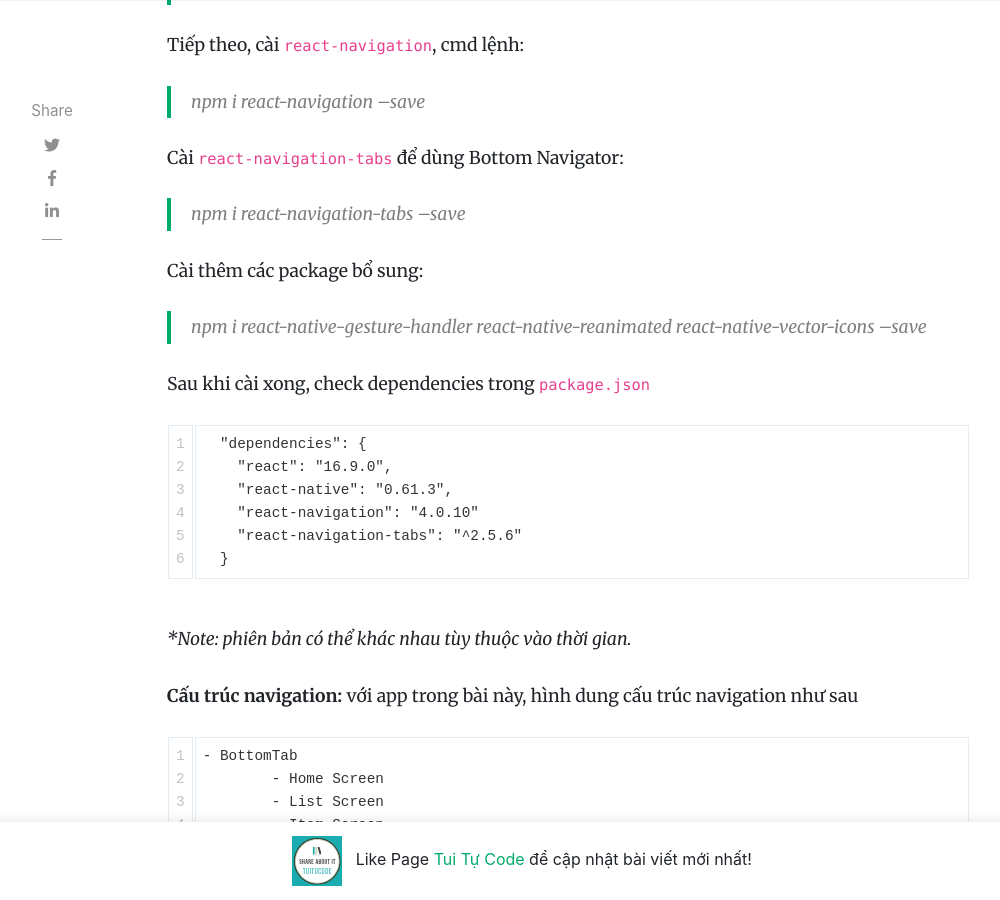
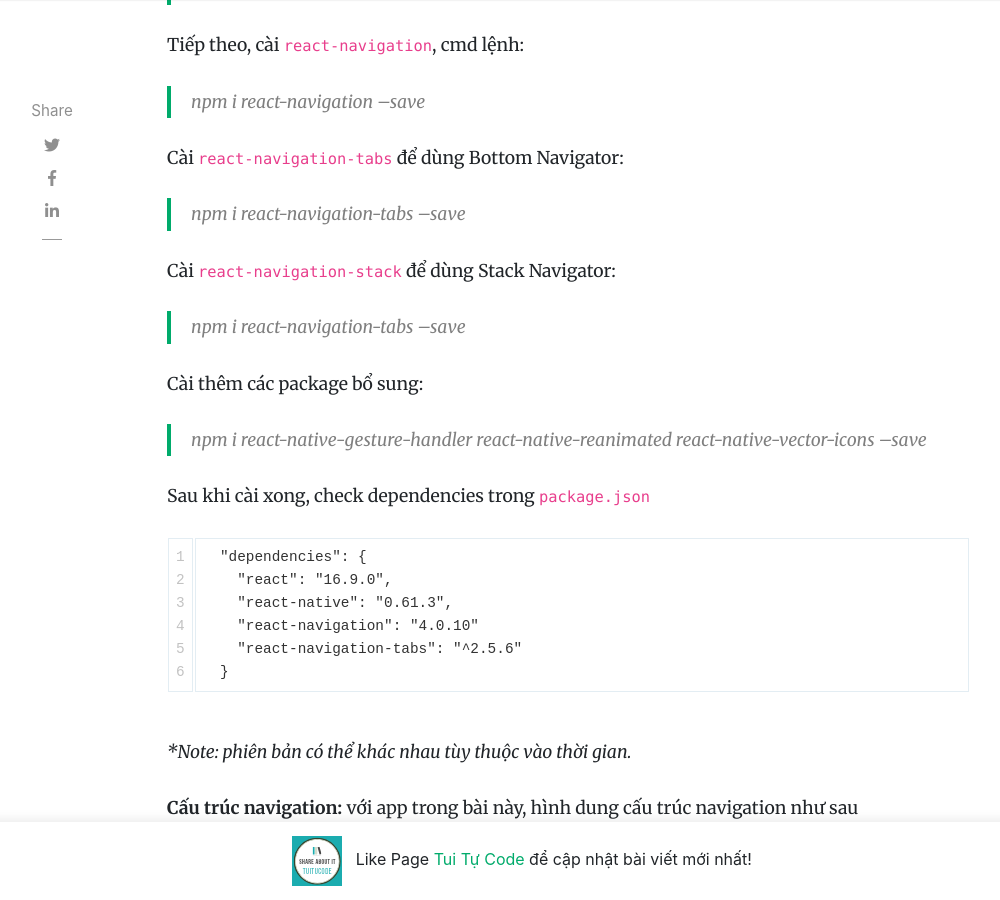
Before and after one commit to tuitucode/tuitucode.github.io, a Jekyll site: the page built from _posts/2019-11-03-ket-hop-stack-tab-drawer-navigation-react-native.md, in a window 1280 px wide and 900 px high, scrolled down 1719 px. Shown: the whole window, without its empty margins (118-1118 px from the left). Built offline with Jekyll 4.4.1, drawn with Linux system fonts in a browser that asks for light colours; nearby versions of some CDN libraries; comment, search, counter and statistics services are not loaded.

Commit message:
Update 2019-11-03-ket-hop-stack-tab-drawer-navigation-react-native.md

````diff
--- a/_posts/2019-11-03-ket-hop-stack-tab-drawer-navigation-react-native.md
+++ b/_posts/2019-11-03-ket-hop-stack-tab-drawer-navigation-react-native.md
@@ -32,6 +32,9 @@ Tiếp theo, cài `react-navigation`, cmd lệnh:
 > npm i react-navigation --save
 
 Cài `react-navigation-tabs` để dùng Bottom Navigator:
+> npm i react-navigation-tabs --save
+
+Cài `react-navigation-stack` để dùng Stack Navigator:
 > npm i react-navigation-tabs --save
 
 Cài thêm các package bổ sung:
@@ -195,3 +198,6 @@ Trong hàm `_navigate` ở List.js, thêm đoạn code navigate đến Item Scre
 ```
 
 Chỉ với hàm trên thì vẫn chưa navigate được vì nó không hiểu Item là thằng nào, vậy nên chúng ta phải dùng StackNavigator để liên kết 2 đứa nó (List và Item). Trong `App.js` thêm:
+```javascript
+
+```
````
